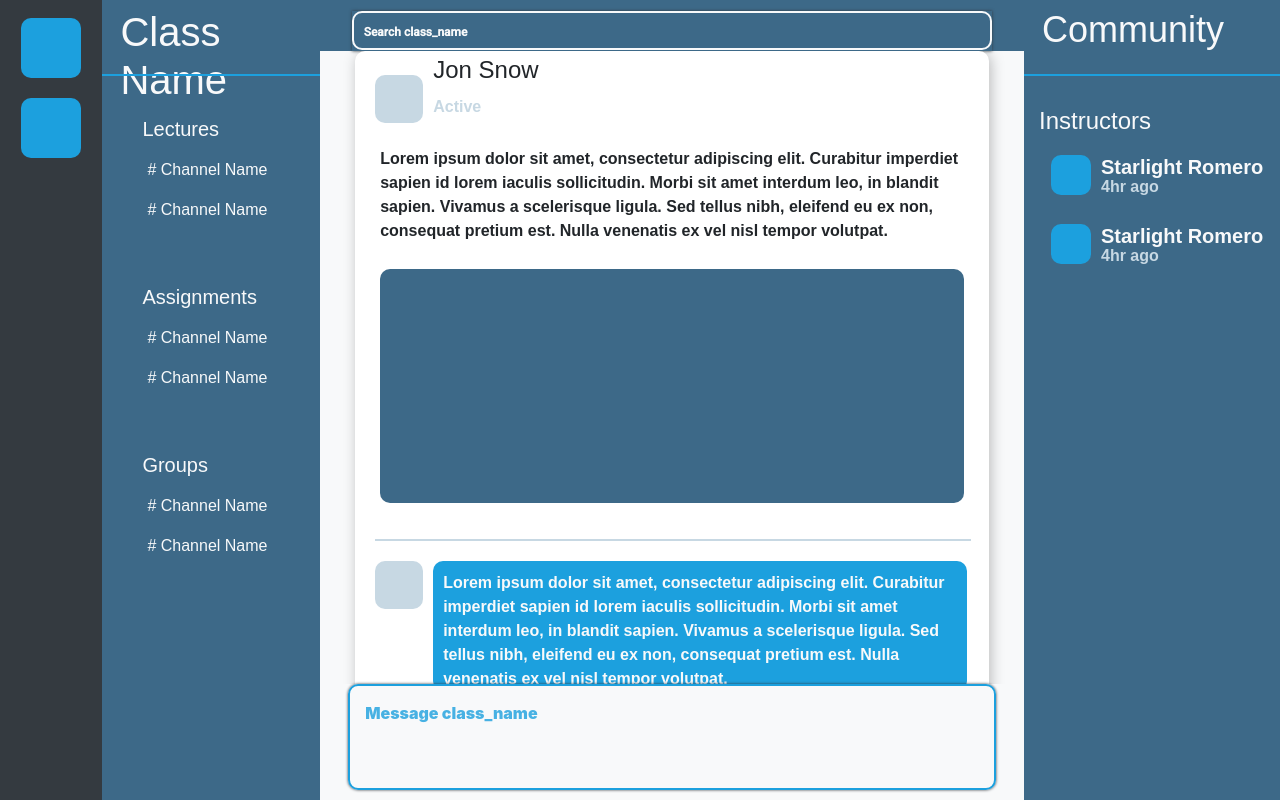
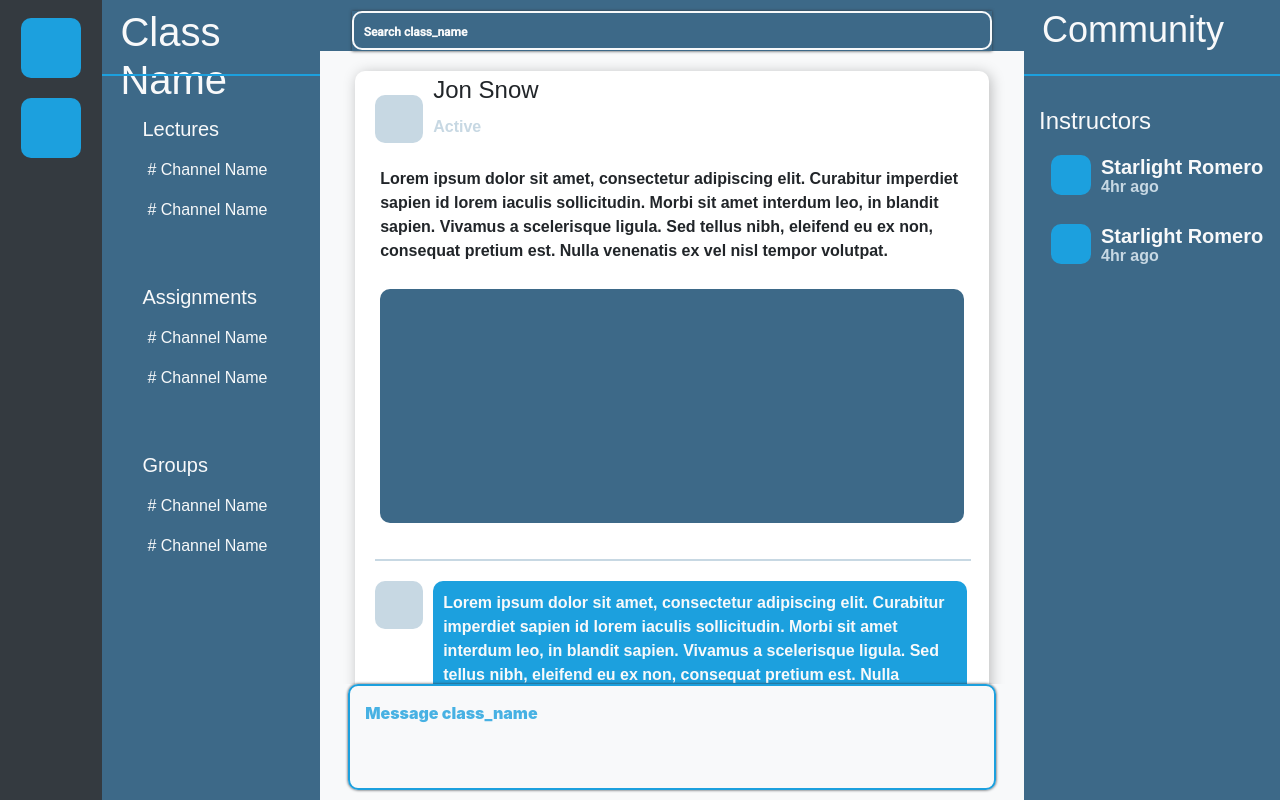
Before and after one commit to tsamantanis/hydra, a React (Create React App) app: page / in a window 1280 px wide. Built offline with nearby package versions, Linux system fonts and the light colour scheme; a web font is replaced by a local one.

Commit message:
added padding to top of posts area

```diff
--- a/src/components/Main/Main.css
+++ b/src/components/Main/Main.css
@@ -5,7 +5,6 @@
     display: flex;
     flex-direction: row;
     justify-content: center;
-    overflow-x: hidden;
 }
 
 .Main, .Main>div {
@@ -91,8 +90,9 @@
 
 .Main .Feed .Posts {
     height: 100%;
+    overflow-y: scroll;
+    padding-top: 20px;
     width: 100%;
-    overflow-y: scroll;
 }
 
 /* Main Feed CreatePost */
```
